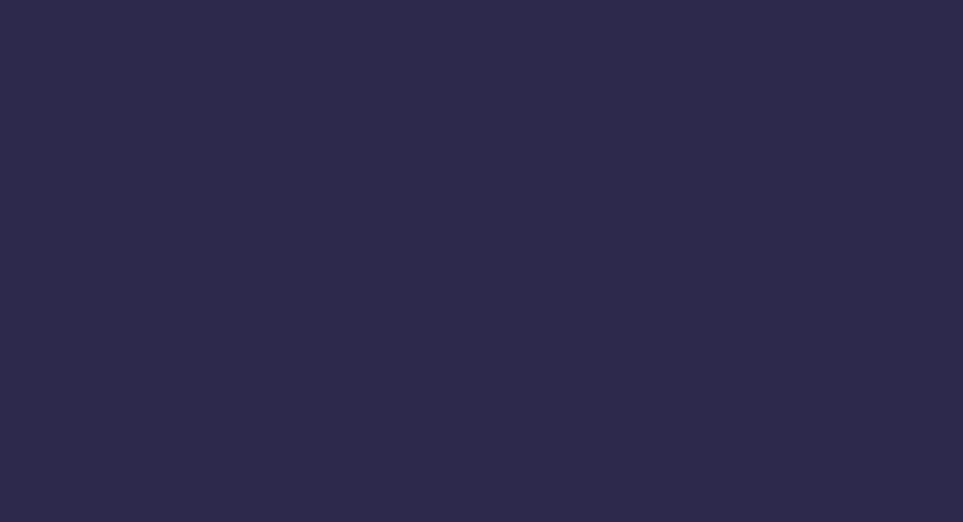
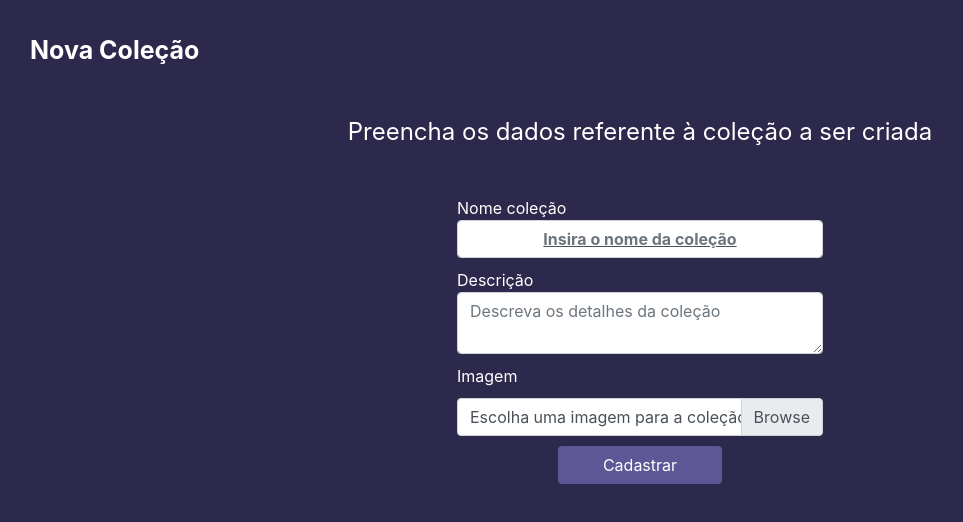
Before and after one commit to VinnenLM/prog-web-1-reactjs, a React (Create React App) app: page /nova-colecao in a window 1280 px wide. Before the commit this address had no page. Shown: the top 522 px of the page, without its empty margins (0-963 px from the left). Built offline with nearby package versions, Linux system fonts and the light colour scheme.

Commit message:
Refatorada a página nova-colecao

```diff
--- a/src/App.js
+++ b/src/App.js
@@ -8,7 +8,7 @@ import Home from './view/home';
 // import EditarCartao from './view/editar-cartao';
 // import EditarColecao from './view/editar-colecao';
 // import Index from './view/index';
-// import NovaColecao from './view/nova-colecao';
+import NovaColecao from './view/nova-colecao';
 import NovoCartao from './view/novo-cartao';
 
 function App() {
@@ -23,8 +23,8 @@ function App() {
         <Route exact path='/editar-cartao' element={<EditarCartao />} />
         <Route exact path='/editar-colecao' element={<EditarColecao />} />
         <Route exact path='/index' element={<Index />} />
-        <Route exact path='/nova-colecao' element={<NovaColecao />} />
          */}
+         <Route exact path='/nova-colecao' element={<NovaColecao />} />
          <Route exact path='/novo-cartao' element={<NovoCartao />} />
          <Route exact path='/home' element={<Home />} />
       </Routes>
--- a/src/view/nova-colecao/index.js
+++ b/src/view/nova-colecao/index.js
@@ -26,12 +26,12 @@ function NovaColecao() {
                         <label for="imagem">Imagem</label>
 
                         <div class="input-group">
-                              <input type="file" id="imagem" onchange="mudarNome(this)"/>
-                              <label class="custom-file-label" for="imagem">Escolha uma imagem para a coleção criada...</label>
+                              <input hidden type="file" id="imagem" onchange="mudarNome(this)"/>
+                              <label class="custom-file-label" for="imagem">Escolha uma imagem para a coleção...</label>
                         </div>
 
                         <div class={EstiloNovaColecao.botao}>
-                            <button type="submit" class="btn mt-3" id={EstiloNovaColecao.salvar} onclick="salvarDados()">Cadastrar</button>
+                            <button type="submit" class="btn mt-5" id={EstiloNovaColecao.salvar} onclick="salvarDados()">Cadastrar</button>
                         </div>
 
                     </form>
```
